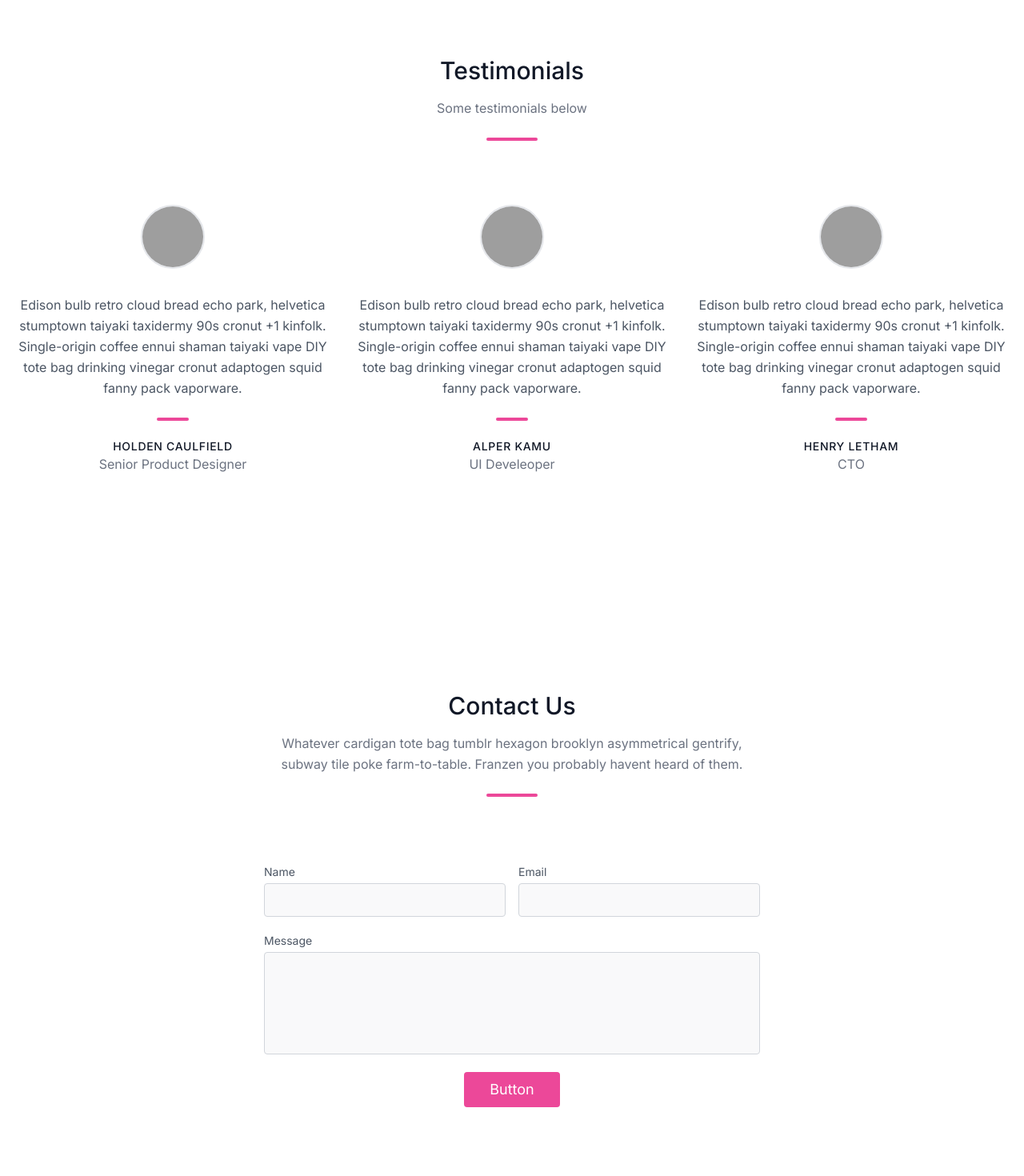
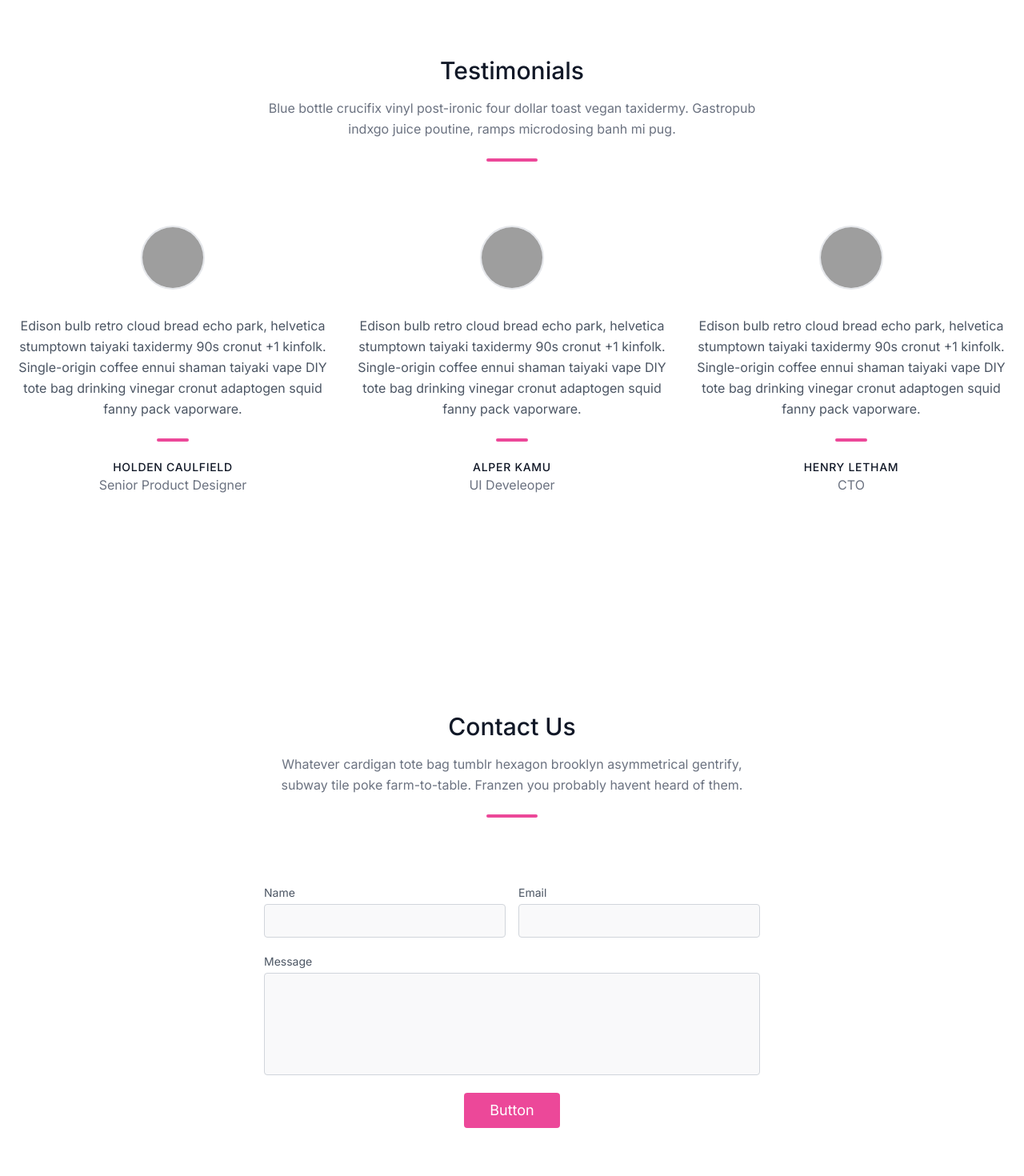
Before and after one commit to lngtai001/next-js-app, a Next.js app: page / in a window 1280 px wide. Shown: the part 3460-4930 px from the top of the page at 80% size. Built offline with nearby package versions, Linux system fonts and the light colour scheme; grey boxes are pictures that could not be loaded.

Commit message:
extract contact input components, some cleanup

```diff
--- a/src/components/contact.tsx
+++ b/src/components/contact.tsx
@@ -2,6 +2,28 @@
 
 const title = "Contact Us";
 const subTitle = "Whatever cardigan tote bag tumblr hexagon brooklyn asymmetrical gentrify, subway tile poke farm-to-table. Franzen you probably havent heard of them.";
+
+type InputProps = {
+  label: string;
+  componentType: 'textarea' | 'input' | 'combo'
+};
+
+const CustomInput: React.FC<InputProps> = function({ label, componentType }: InputProps) {
+  const lower = label.toLowerCase();
+  let component;
+
+  if(componentType == "input"){
+    component = <input type="text" id={lower} name={lower} className="w-full bg-gray-100 bg-opacity-50 rounded border border-gray-300 focus:border-pink-500 focus:bg-white focus:ring-2 focus:ring-pink-200 text-base outline-none text-gray-700 py-1 px-3 leading-8 transition-colors duration-200 ease-in-out"/>
+  } else if(componentType = "textarea"){
+    component = <textarea id={lower} name={lower} className="w-full bg-gray-100 bg-opacity-50 rounded border border-gray-300 focus:border-pink-500 focus:bg-white focus:ring-2 focus:ring-pink-200 h-32 text-base outline-none text-gray-700 py-1 px-3 resize-none leading-6 transition-colors duration-200 ease-in-out"></textarea>
+  }
+  return (
+    <div className="relative">
+    <label className="leading-7 text-sm text-gray-600">{label}</label>
+    { component }
+  </div>
+  )
+};
 
 export function Contact(){
   return (
@@ -11,22 +33,13 @@
           <div className="lg:w-1/2 md:w-2/3 mx-auto">
             <div className="flex flex-wrap -m-2">
               <div className="p-2 w-1/2">
-          <div className="relative">
-            <label className="leading-7 text-sm text-gray-600">Name</label>
-            <input type="text" id="name" name="name" className="w-full bg-gray-100 bg-opacity-50 rounded border border-gray-300 focus:border-pink-500 focus:bg-white focus:ring-2 focus:ring-pink-200 text-base outline-none text-gray-700 py-1 px-3 leading-8 transition-colors duration-200 ease-in-out"/>
-          </div>
+                <CustomInput label="Name" componentType="input"/>
               </div>
               <div className="p-2 w-1/2">
-          <div className="relative">
-            <label className="leading-7 text-sm text-gray-600">Email</label>
-            <input type="email" id="email" name="email" className="w-full bg-gray-100 bg-opacity-50 rounded border border-gray-300 focus:border-pink-500 focus:bg-white focus:ring-2 focus:ring-pink-200 text-base outline-none text-gray-700 py-1 px-3 leading-8 transition-colors duration-200 ease-in-out" />
-          </div>
+                <CustomInput label="Email" componentType="input"/>
               </div>
               <div className="p-2 w-full">
-          <div className="relative">
-            <label className="leading-7 text-sm text-gray-600">Message</label>
-            <textarea id="message" name="message" className="w-full bg-gray-100 bg-opacity-50 rounded border border-gray-300 focus:border-pink-500 focus:bg-white focus:ring-2 focus:ring-pink-200 h-32 text-base outline-none text-gray-700 py-1 px-3 resize-none leading-6 transition-colors duration-200 ease-in-out"></textarea>
-          </div>
+                <CustomInput label="Message" componentType="textarea"/>
               </div>
               <div className="p-2 w-full">
                 <button className="flex mx-auto text-white bg-pink-500 border-0 py-2 px-8 focus:outline-none hover:bg-pink-600 rounded text-lg">Button</button>
--- a/src/components/section.tsx
+++ b/src/components/section.tsx
@@ -1,10 +1,10 @@
-interface Props {
+type Props = {
     id: string;
     className: string;
     children: React.ReactNode;
   }
 
-export const MyCustomSection: React.FC<Props> = ({id, className, children}) => (
+export const MyCustomSection: React.FC<Props> = ({id, className, children}: Props) => (
     <section id={id} className={className}>
         { children }
     </section>
--- a/src/components/services.tsx
+++ b/src/components/services.tsx
@@ -1,14 +1,17 @@
 import SectionHeading from "@/components/section-heading";
 import { StatisticsContainer } from "@/components/statistics";
+
+const title = "Services";
+const subTitle = "Blue bottle crucifix vinyl post-ironic four dollar toast vegan taxidermy. Gastropub indxgo juice poutine, ramps microdosing banh mi pug.";
 
 export function Services(){
     return (
         <>
-        <StatisticsContainer />
-<div className="text-gray-600 body-font">
-  <div className="container px-5 py-24 mx-auto">
-    <SectionHeading title="Services" subTitle="Blue bottle crucifix vinyl post-ironic four dollar toast vegan taxidermy. Gastropub indxgo juice poutine, ramps microdosing banh mi pug."/>
-    <div className="flex flex-wrap sm:-m-4 -mx-4 -mb-10 -mt-4 md:space-y-0 space-y-6">
+          <StatisticsContainer />
+          <div className="text-gray-600 body-font">
+            <div className="container px-5 py-24 mx-auto">
+              <SectionHeading title={title} subTitle={subTitle}/>
+               <div className="flex flex-wrap sm:-m-4 -mx-4 -mb-10 -mt-4 md:space-y-0 space-y-6">
       <div className="p-4 md:w-1/3 flex flex-col text-center items-center">
         <div className="w-20 h-20 inline-flex items-center justify-center rounded-full bg-pink-100 text-pink-500 mb-5 flex-shrink-0">
           <svg fill="none" stroke="currentColor" stroke-linecap="round" stroke-linejoin="round" stroke-width="2" className="w-10 h-10" viewBox="0 0 24 24">
--- a/src/components/testimonials.tsx
+++ b/src/components/testimonials.tsx
@@ -1,12 +1,15 @@
 import SectionHeading from '@/components/section-heading'
 import Image from 'next/image'
+
+const title = "Testimonials";
+const subTitle = "Blue bottle crucifix vinyl post-ironic four dollar toast vegan taxidermy. Gastropub indxgo juice poutine, ramps microdosing banh mi pug.";
 
 export function Testimonials(){
     return (
 
 <div className="text-gray-600 body-font">
     <div className="container px-5 py-24 mx-auto">
-      <SectionHeading title='Testimonials' subTitle='Some testimonials below'/>
+      <SectionHeading title={title} subTitle={subTitle}/>
         <div className="flex flex-wrap -m-4">
             <div className="lg:w-1/3 lg:mb-0 mb-6 p-4">
                 <div className="h-full text-center">
```
Lines whose indentation alone changed are shown as unchanged.
